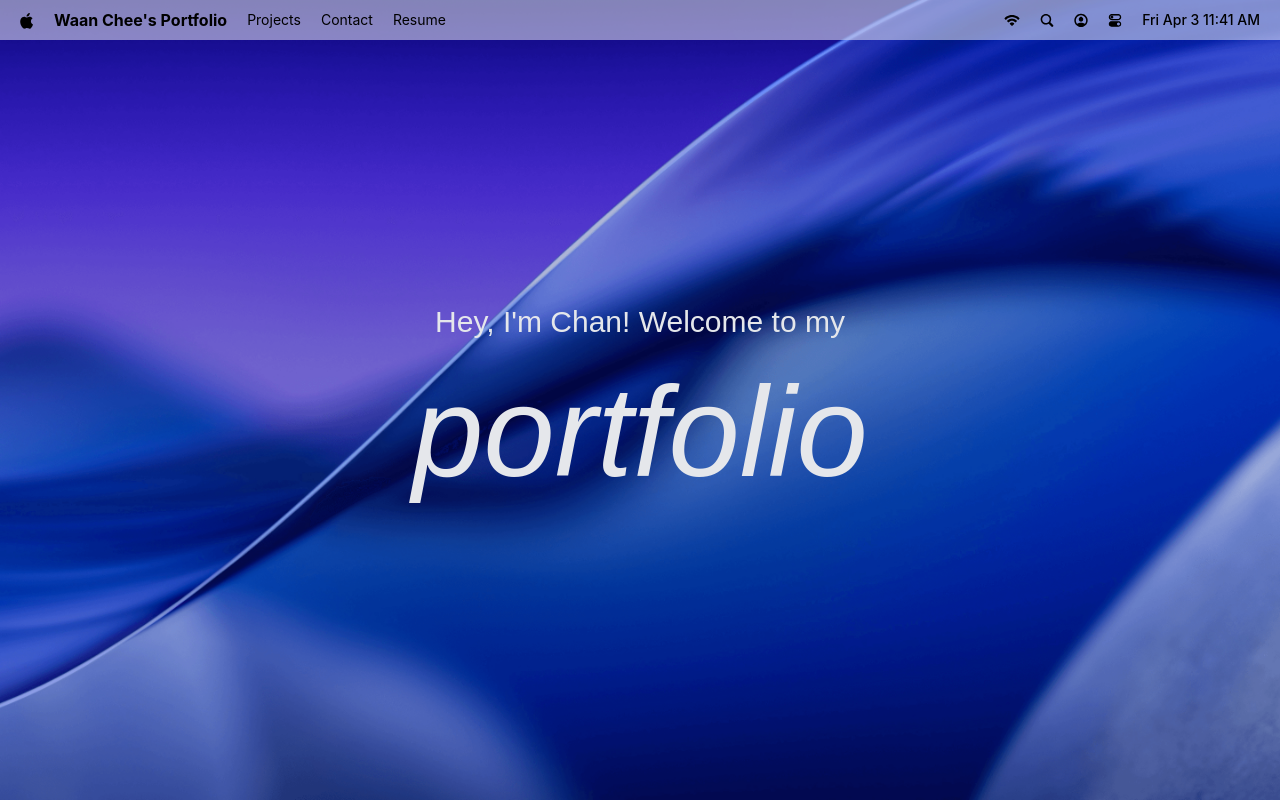
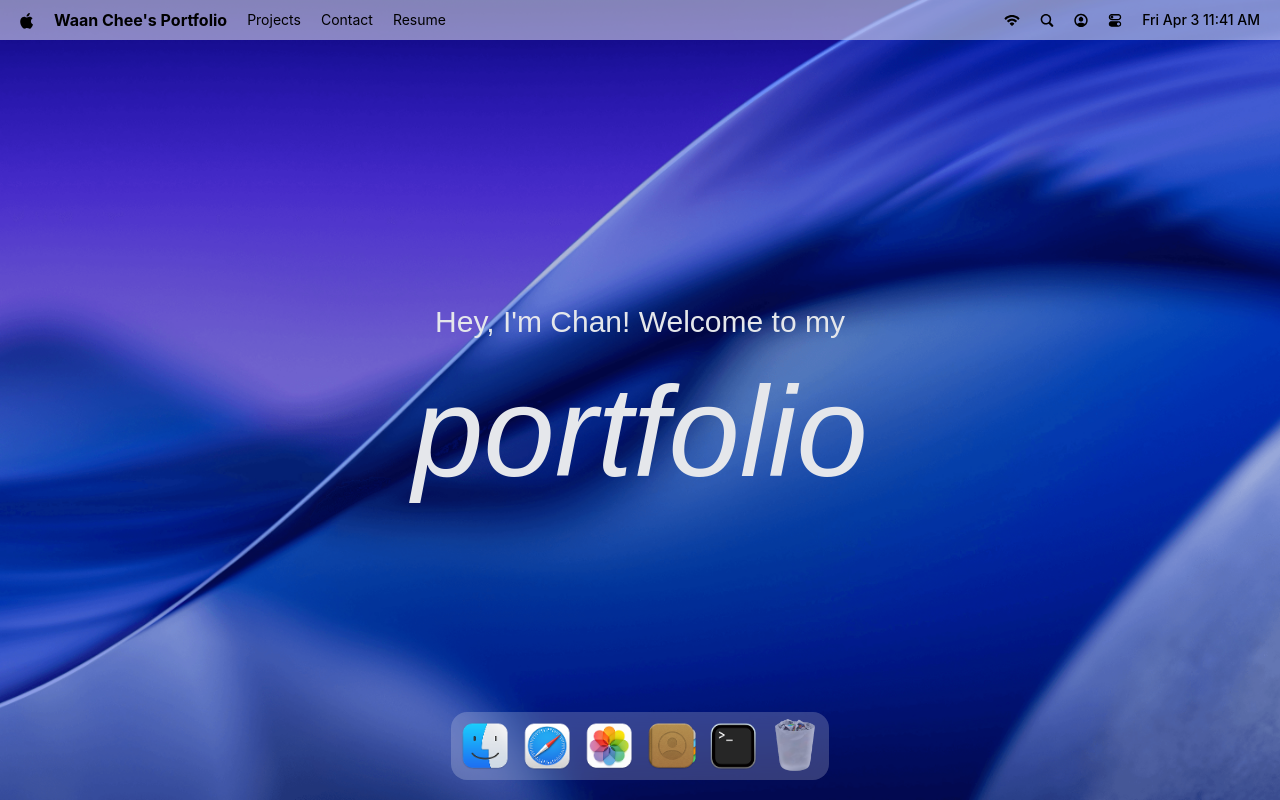
Before and after one commit to WaanChee/MacOS_Portfolio, a React (Vite) app: page / in a window 1280 px wide. Built offline with nearby package versions, Linux system fonts and the light colour scheme; a web font is replaced by a local one.

Commit message:
implement dock presentation

```diff
--- a/package.json
+++ b/package.json
@@ -17,6 +17,7 @@
     "lucide-react": "^1.7.0",
     "react": "^19.2.4",
     "react-dom": "^19.2.4",
+    "react-tooltip": "^5.30.0",
     "tailwindcss": "^4.2.2"
   },
   "devDependencies": {
--- a/src/App.jsx
+++ b/src/App.jsx
@@ -1,12 +1,13 @@
 //import Navbar from "#components/Navbar.jsx";
 //import Welcome from "#components/Welcome.jsx";
-import { Navbar, Welcome } from "#components";
+import { Dock, Navbar, Welcome } from "#components";
 
 const App = () => {
   return (
     <main>
       <Navbar />
       <Welcome />
+      <Dock />
     </main>
   );
 };
--- /dev/null
+++ b/src/components/Dock.jsx
@@ -0,0 +1,96 @@
+import { dockApps } from "#constants";
+import { Tooltip } from "react-tooltip";
+import gsap from "gsap";
+
+import { useRef } from "react";
+import { useGSAP } from "@gsap/react";
+
+const Dock = () => {
+  const dockRef = useRef(null);
+
+  useGSAP(() => {
+    const dock = dockRef.current;
+    if (!dock) return;
+
+    const icons = dock.querySelectorAll(".dock-icon");
+
+    const animateIcons = (mouseX) => {
+      const { left } = dock.getBoundingClientRect();
+
+      icons.forEach((icon) => {
+        const { left: iconLeft, width } = icon.getBoundingClientRect();
+        const center = iconLeft - left + width / 2;
+        const distance = Math.abs(mouseX - center);
+
+        const intensity = Math.exp(-(distance ** 2) / 2000);
+
+        gsap.to(icon, {
+          scale: 1 + 0.25 * intensity,
+          y: -15 * intensity,
+          duration: 0.2,
+          ease: "power1.out",
+        });
+      });
+    };
+
+    const handleMouseMove = (e) => {
+      const { left } = dock.getBoundingClientRect();
+      animateIcons(e.clientX - left);
+    };
+
+    const resetIcons = () => {
+      icons.forEach((icon) =>
+        gsap.to(icon, {
+          scale: 1,
+          y: 0,
+          duration: 0.3,
+          ease: "power1.out",
+        }),
+      );
+    };
+
+    dock.addEventListener("mousemove", handleMouseMove);
+    dock.addEventListener("mouseleave", resetIcons);
+
+    return () => {
+      dock.removeEventListener("mousemove", handleMouseMove);
+      dock.removeEventListener("mouseleave", resetIcons);
+    };
+  }, []);
+
+  const toggleApp = (app) => {
+    // TODO - Implement Open Window Logic
+  };
+
+  return (
+    <section id="dock">
+      <div ref={dockRef} className="dock-container">
+        {dockApps.map(({ id, name, icon, canOpen }) => (
+          <div key={id} className="relative flex justify-center">
+            <button
+              type="button"
+              className="dock-icon"
+              aria-label={name}
+              data-tooltip-id="dock-tooltip"
+              data-tooltip-content={name}
+              datat-tooltip-delay-show={150}
+              disabled={!canOpen}
+              onClick={() => toggleApp({ id, canOpen })}
+            >
+              <img
+                src={`/images/${icon}`}
+                alt={name}
+                loading="lazy"
+                className={canOpen ? "" : "opacity-60"}
+              />
+            </button>
+          </div>
+        ))}
+
+        <Tooltip id="dock-tooltip" top="top" className="tooltip" />
+      </div>
+    </section>
+  );
+};
+
+export default Dock;
--- a/src/components/index.js
+++ b/src/components/index.js
@@ -1,4 +1,5 @@
 import Navbar from "./Navbar";
 import Welcome from "./Welcome";
+import Dock from "./Dock";
 
-export { Navbar, Welcome };
+export { Navbar, Welcome, Dock };
```
Also changed, not shown: 1 other file (tests, documents, lock files or other folders).
